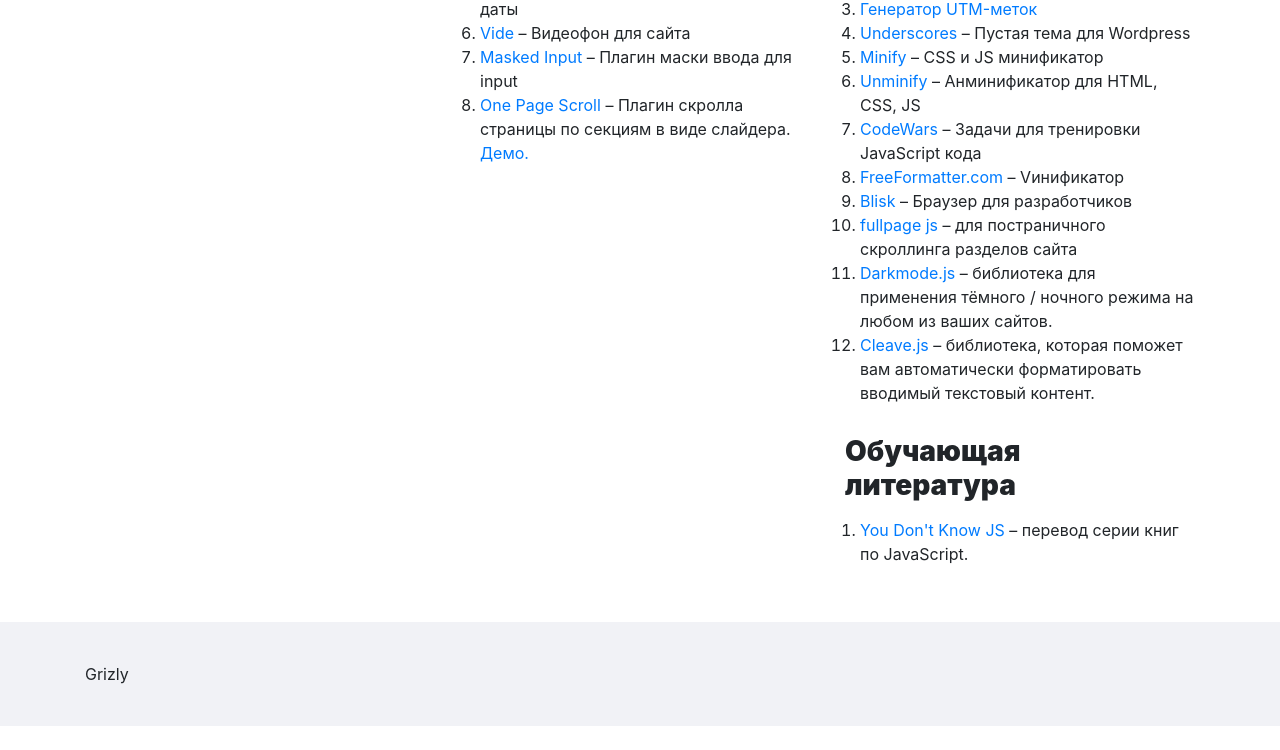
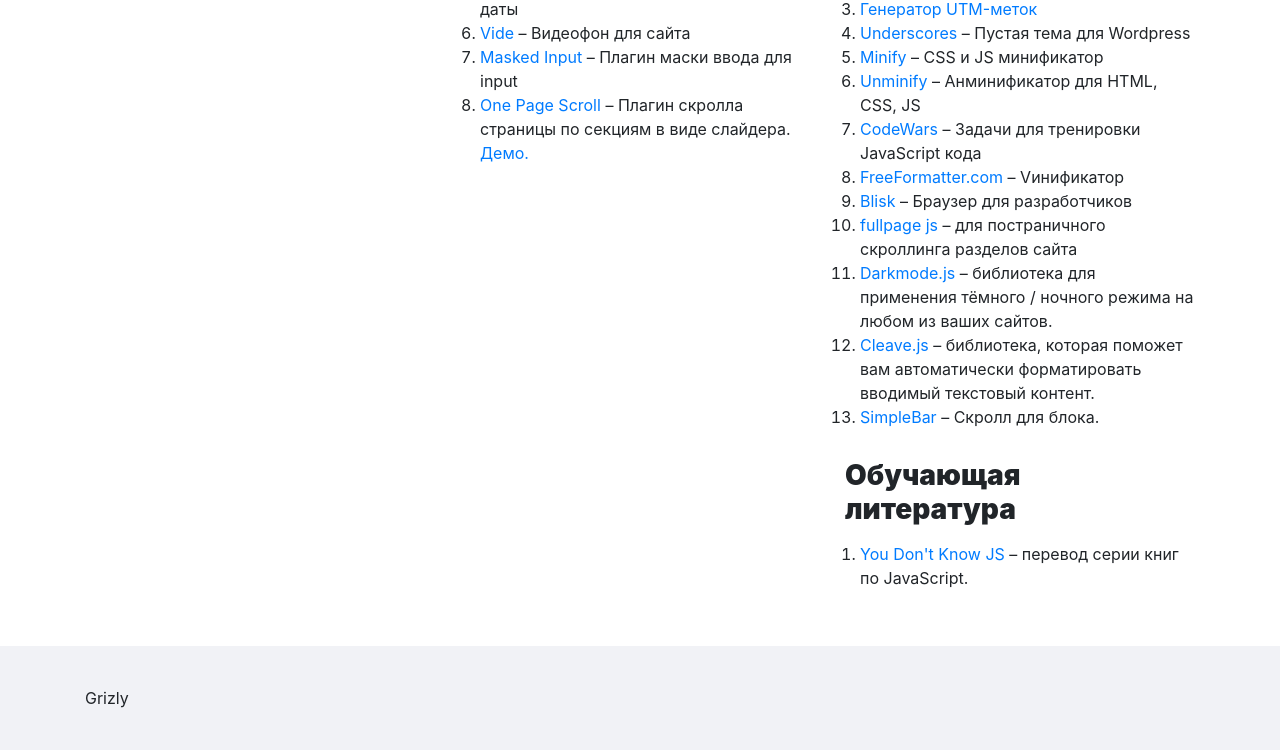
Before and after one commit to Grizly715/Links, a plain HTML site: page index.html in a window 1280 px wide. Shown: the part 1889-2639 px from the top of the page. Before the commit the page ends 2615 px from the top, so only its background shows below. Drawn offline with Linux system fonts and the light colour scheme.

Commit message:
SimpleBar

```diff
--- a/index.html
+++ b/index.html
@@ -272,6 +272,8 @@
 							применения тёмного / ночного режима на любом из ваших сайтов.</li>
 						<li><a target="_blank" href="https://nosir.github.io/cleave.js/"> Cleave.js </a> – библиотека,
 							которая поможет вам автоматически форматировать вводимый текстовый контент.</li>
+						<li><a target="_blank" href="https://github.com/Grsmto/simplebar"> SimpleBar </a> – Скролл для
+							блока.</li>
 					</ol>
 
 					<h3 class="section-title">Обучающая литература</h3>
```
